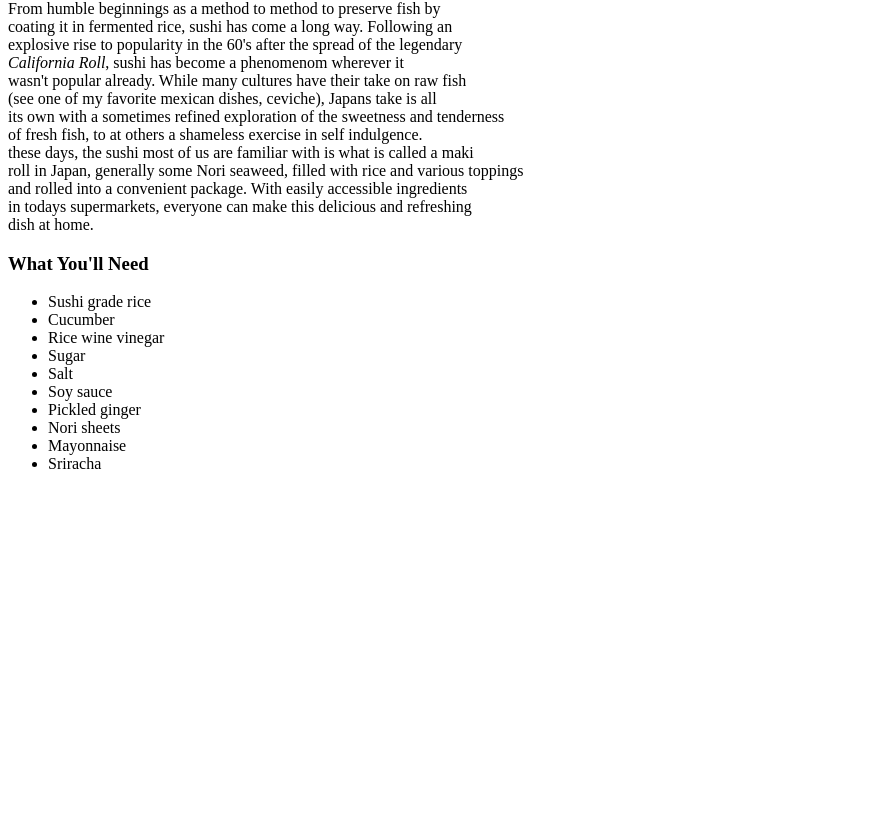
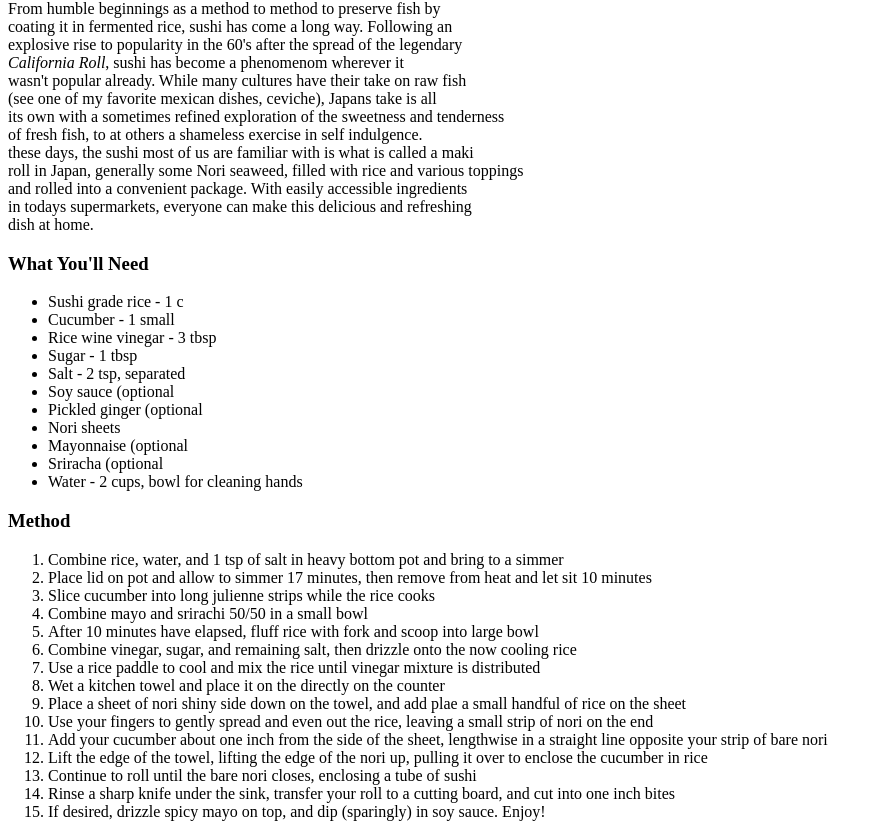
Before and after one commit to coveredinclover/odin-recipes, a plain HTML site: page makiroll.html in a window 1280 px wide. Shown: the part 161-998 px from the top of the page, without its empty margins (0-882 px from the left). Before the commit the page ends 800 px from the top, so only its background shows below. Drawn offline with Linux system fonts and the light colour scheme.

Commit message:
Add ingredients and steps to recipe

```diff
--- a/makiroll.html
+++ b/makiroll.html
@@ -10,7 +10,7 @@
     <P><h1><em>STRUGGLE RECIPES</em></h1></P>
 
     <h2><strong>Maki Rolls</strong></h2>
-    <img src=""
+    <img src="images/Difference-Between-Maki-and-Sushi-2.jpg"
     alt="A white plate topped with a variety of Maki Rolls"><br>
 
     <p>From humble beginnings as a method to method to preserve fish by <br>
@@ -30,18 +30,39 @@
     <p><h3>What You'll Need</h3></p>
 
     <ul>
-        <li>Sushi grade rice</li>
-        <li>Cucumber</li>
-        <li>Rice wine vinegar</li>
-        <li>Sugar</li>
-        <li>Salt</li>
-        <li>Soy sauce</li>
-        <li>Pickled ginger</li>
+        <li>Sushi grade rice - 1 c</li>
+        <li>Cucumber - 1 small</li>
+        <li>Rice wine vinegar - 3 tbsp</li>
+        <li>Sugar - 1 tbsp</li>
+        <li>Salt - 2 tsp, separated</li>
+        <li>Soy sauce (optional</li>
+        <li>Pickled ginger (optional</li>
         <li>Nori sheets</li>
-        <li>Mayonnaise</li>
-        <li>Sriracha</li>
+        <li>Mayonnaise (optional</li>
+        <li>Sriracha (optional</li>
+        <li>Water - 2 cups, bowl for cleaning hands</li>
 
     </ul>
 
+    <p><h3>Method</h3></p>
+
+        <ol>
+            <li>Combine rice, water, and 1 tsp of salt in heavy bottom pot and bring to a simmer</li>
+            <li>Place lid on pot and allow to simmer 17 minutes, then remove from heat and let sit 10 minutes</li>
+            <li>Slice cucumber into long julienne strips while the rice cooks</li>
+            <li>Combine mayo and srirachi 50/50 in a small bowl</li>
+            <li>After 10 minutes have elapsed, fluff rice with fork and scoop into large bowl</li>
+            <li>Combine vinegar, sugar, and remaining salt, then drizzle onto the now cooling rice</li>
+            <li>Use a rice paddle to cool and mix the rice until vinegar mixture is distributed</li>
+            <li>Wet a kitchen towel and place it on the directly on the counter</li>
+            <li>Place a sheet of nori shiny side down on the towel, and add plae a small handful of rice on the sheet</li>
+            <li>Use your fingers to gently spread and even out the rice, leaving a small strip of nori on the end</li>
+            <li>Add your cucumber about one inch from the side of the sheet, lengthwise in a straight line opposite your strip of bare nori</li>
+            <li>Lift the edge of the towel, lifting the edge of the nori up, pulling it over to enclose the cucumber in rice</li>
+            <li>Continue to roll until the bare nori closes, enclosing a tube of sushi</li>
+            <li>Rinse a sharp knife under the sink, transfer your roll to a cutting board, and cut into one inch bites</li>
+            <li>If desired, drizzle spicy mayo on top, and dip (sparingly) in soy sauce. Enjoy!</li>
+        </ol>
+
 </body>
 </html>
```
